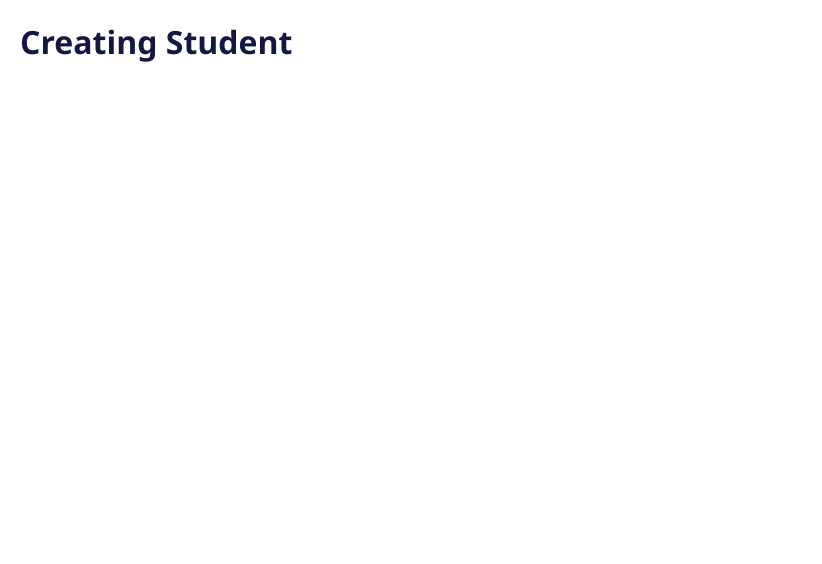
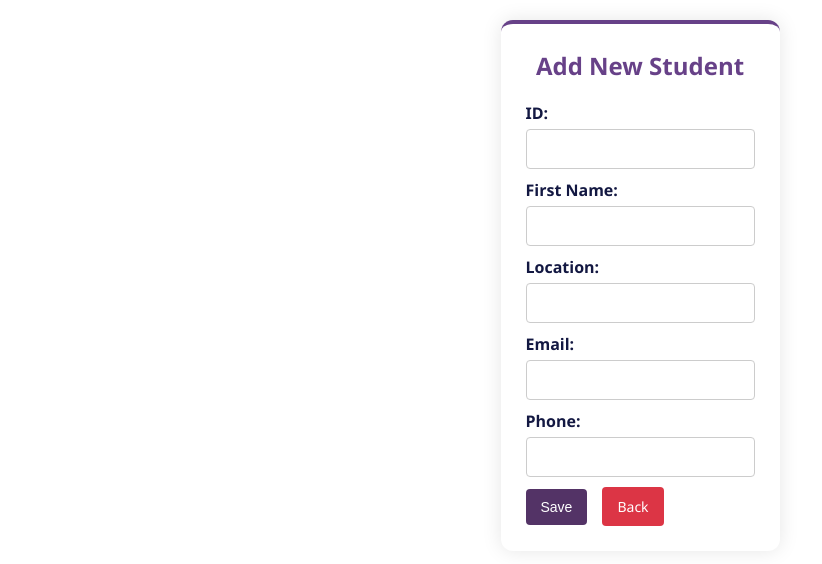
Before and after one commit to taylormasiello/React_Student_Data_CRUD, a React (Create React App) app: page /student/create in a window 1280 px wide. Shown: the top 564 px of the page, without its empty margins (0-822 px from the left). Built offline with nearby package versions, Linux system fonts and the light colour scheme.

Commit message:
created Add New Student form on /students/create, linked to Add New Student btn on home page; added back btn linked to home + scaffolded save btn; added styling

```diff
--- a/db.json
+++ b/db.json
@@ -2,35 +2,35 @@
     "students":[
         {
         "id":1,
-        "name":"Taylor M",
+        "name":"Taylor",
         "location":"Clearwater, FL",
         "email":"fakeemail@gmail.com",
         "phone":"123-456-0789"
         },
         {
         "id":2,
-        "name":"Alex W",
+        "name":"Alex",
         "location":"California",
         "email":"fakeemail1@gmail.com",
         "phone":"560-789-1234"
         },
         {
         "id":3,
-        "name":"Roxy M",
+        "name":"Roxy",
         "location":"Clearwater, FL",
         "email":"fakeemail2@gmail.com",
         "phone":"456-078-9123"
         },
         {
         "id":4,
-        "name":"Jenn D",
+        "name":"Jenn",
         "location":"California",
         "email":"fakeemail3@gmail.com",
         "phone":"345-607-8921"
         },
         {
         "id":5,
-        "name":"Paul B",
+        "name":"Paul",
         "location":"Remote, USA",
         "email":"fakeemail4@gmail.com",
         "phone":"234-560-7891"
--- a/src/App.css
+++ b/src/App.css
@@ -98,3 +98,31 @@
     border-radius: 8px;
     box-shadow: 0 4px 8px rgba(103, 65, 136, 0.2);
   }
+
+    /* Form Styling (Add Student Page) */
+    form {
+      display: flex;
+      flex-direction: column;
+    }
+
+    label {
+      margin-bottom: 5px;
+      font-weight: bold;
+      color: #131842;
+    }
+
+    input {
+      margin-bottom: 10px;
+      padding: 10px;
+      font-size: 16px;
+      border-radius: 4px;
+      border: 1px solid #ccc;
+    }
+
+    .btn-save {
+      background-color: #533366;
+    }
+
+    .btn-back {
+      background-color: #dc3545;
+    }
--- a/src/CreateStudent.js
+++ b/src/CreateStudent.js
@@ -1,5 +1,30 @@
+import { Link } from "react-router-dom";
+
 export default function CreateStudent(){
     return(
-        <h1>Creating Student</h1>
+        <div className="container">
+            <h2>Add New Student</h2>
+            <form>
+                <label htmlFor="id">ID:</label>
+                <input type="text" id="id" name="id"/>
+
+                <label htmlFor="name">First Name:</label>
+                <input type="text" id="name" name="name"/>
+
+                <label htmlFor="location">Location:</label>
+                <input type="text" id="location" name="location"/>
+
+                <label htmlFor="email">Email:</label>
+                <input type="text" id="email" name="email"/>
+
+                <label htmlFor="phone">Phone:</label>
+                <input type="text" id="phone" name="phone"/>
+
+                <div>
+                    <button className="btn btn-save">Save</button>
+                    <Link to="/" className="btn btn-back">Back</Link>
+                </div>
+            </form>
+        </div>
     )
 }
--- a/src/StudentTable.js
+++ b/src/StudentTable.js
@@ -20,7 +20,7 @@ export default function StudentTable(){
                     <thead>
                         <tr>
                             <th>ID</th>
-                            <th>Full Name</th>
+                            <th>First Name</th>
                             <th>Location</th>
                             <th>Email Address</th>
                             <th>Phone Number</th>
```
